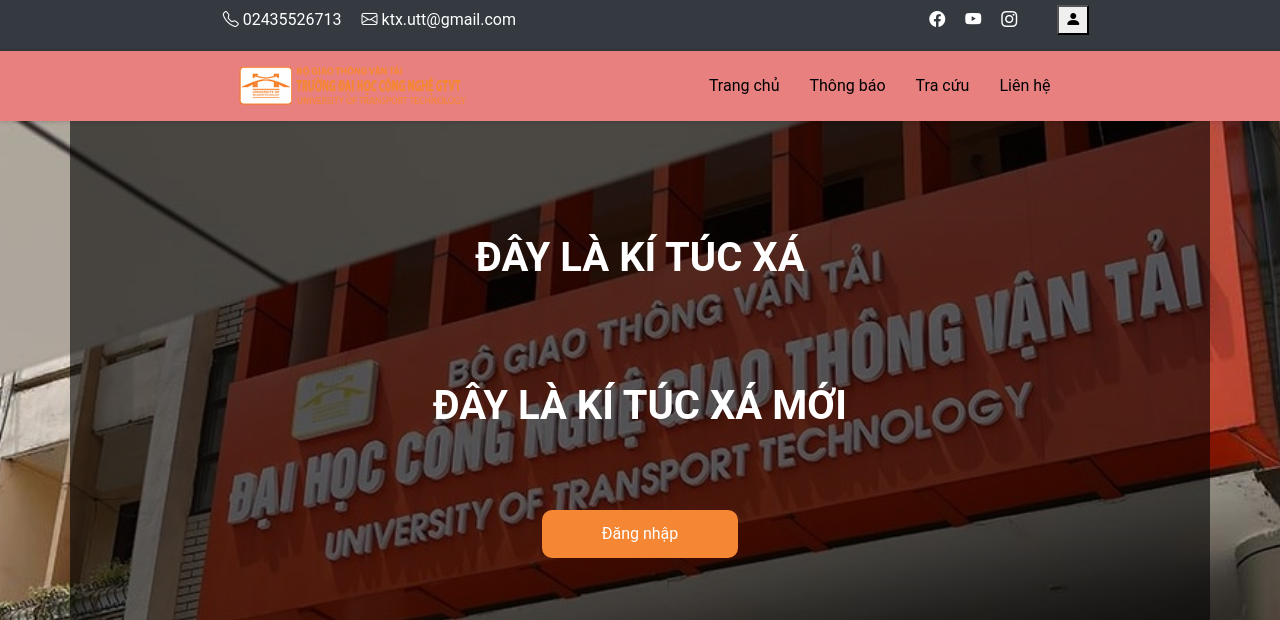
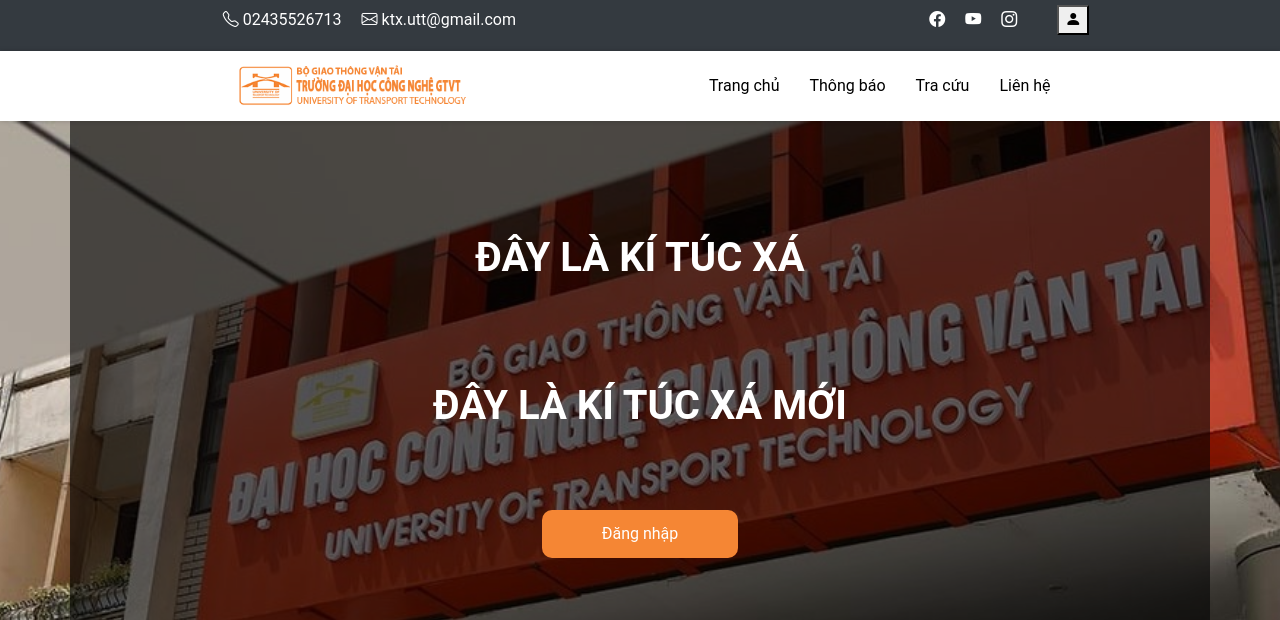
Before and after one commit to tobydapoet/thuchanh, a PHP site: page / in a window 1280 px wide. Shown: the top 620 px of the page. Run offline with PHP 8.4, Linux system fonts and the light colour scheme; data comes from the database, SQL or seed files in the repository.

Commit message:
Revert "sua mau"
This reverts commit 02c71b6a2c0a53d63e88d5c2b25e845b1aea5aa4.

```diff
--- a/index.css
+++ b/index.css
@@ -6,7 +6,7 @@
 }
 .header{
     z-index: 1000;
-    background-color: rgb(232, 128, 128);
+    background-color: white;
     height: 70px;
     display: flex;
     white-space: nowrap;
```
Also changed, not shown: 1 other file.
